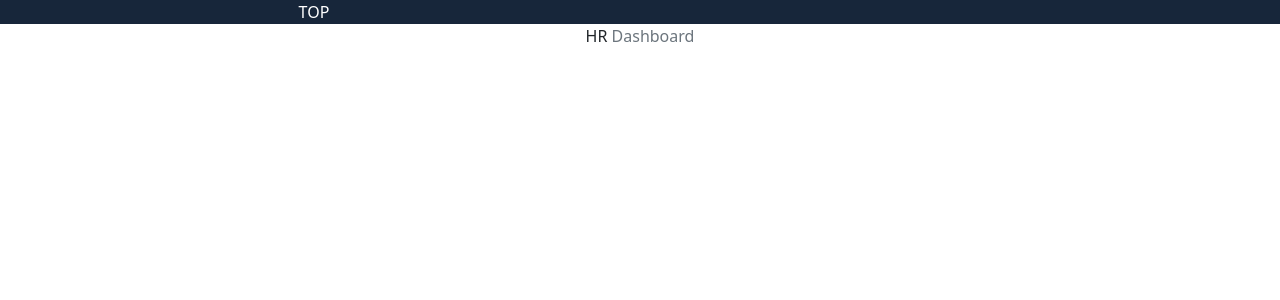
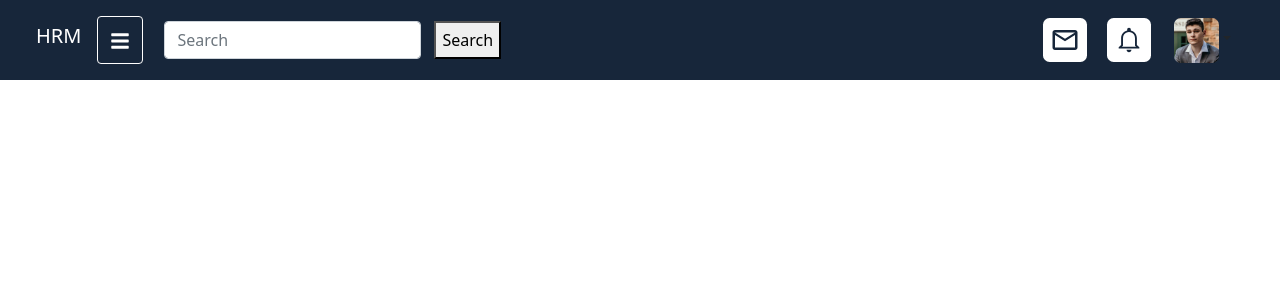
Before and after one commit to LeadTronics/hrm-lt, a React (Create React App) app: page /dashboard in a window 1280 px wide. Shown: the top 300 px of the page. Built offline with nearby package versions, Linux system fonts and the light colour scheme.

Commit message:
topbar test

```diff
--- a/src/Components/Topbar/Topbar.js
+++ b/src/Components/Topbar/Topbar.js
@@ -1,5 +1,16 @@
-import  React from 'react'
+import React from 'react'
 import '../Components.css'
+import { Nav, NavDropdown, Navbar, Container, Dropdown } from 'react-bootstrap';
+import { FaBars } from 'react-icons/fa'
+import { FiSettings, FiEdit2 } from 'react-icons/fi'
+import { MdMailOutline, MdPeopleAlt, MdOutlineAccountCircle } from 'react-icons/md'
+import { IoMdNotificationsOutline } from 'react-icons/io'
+import { RiTaskFill } from 'react-icons/ri'
+import { AiTwotoneHome, AiFillCalendar, AiOutlinePoweroff } from 'react-icons/ai'
+import Form from 'react-bootstrap/Form'
+import { FormControl } from 'react-bootstrap';
+import profileimg from '../../assets/images/profile.jpg'
+import { Link } from 'react-router-dom';
 
 
 const Topbar = () => {
@@ -9,7 +20,49 @@ const Topbar = () => {
             <div className='Topbar'>
                 <div className='sidebar-text-top'>
                     <div className='row'>
-                        <div className='col-6'>TOP</div>
+                        <Navbar style={{ backgroundColor: "#17263a" }} expand={false} fixed="top">
+                            <Container fluid>
+                                <div className='d-flex'>
+                                    <Navbar.Brand href="#" className='Dash-logo'>
+                                        HRM
+                                    </Navbar.Brand>
+                                    <Navbar.Toggle className='me-3'><FaBars /></Navbar.Toggle>
+                                    <Form className="d-flex ClasForm">
+                                        <FormControl
+                                            type="search"
+                                            placeholder="Search"
+                                            className="me-2"
+                                            style={{ margin: "5px" }}
+                                            aria-label="Search"
+                                        />
+                                        <button style={{ margin: "5px" }} variant="outline-success">Search</button>
+                                    </Form>
+                                </div>
+                                <div className='d-flex justify-content-center align-items-center top-drop-icon'>
+
+                                    <Nav.Link href="#action1" className="icon-top"><MdMailOutline style={{ fontSize: "30px" }} /></Nav.Link>
+                                    <Nav.Link href="#action1" className="icon-top"><IoMdNotificationsOutline style={{ fontSize: "30px" }} /></Nav.Link>
+                                    <Nav.Link className='Profile-drop'>
+                                        <Dropdown align="end">
+                                            <Dropdown.Toggle variant="inherit" id="dropdown-basic">
+                                                <img src={profileimg} className='profile-top' width="45px" alt="profile"></img>
+                                            </Dropdown.Toggle>
+
+                                            <Dropdown.Menu className='Popup-inner'>
+                                                <div className="text-center border-bottom pt-3" >
+                                                    <h6>username</h6>
+                                                    <p>Software Developer</p>
+                                                </div>
+                                                <Dropdown.Item href="/"><Link to="/"><MdOutlineAccountCircle style={{ padding: "10px", fontSize: "40px" }} />Profile</Link></Dropdown.Item>
+                                                <Dropdown.Item href="/"><Link to="/"><FiSettings style={{ padding: "10px", fontSize: "40px" }} />Settings</Link></Dropdown.Item>
+                                                <Dropdown.Item href="/"><Link to="/"><MdMailOutline style={{ padding: "10px", fontSize: "40px" }} />Messages</Link></Dropdown.Item>
+                                                <Dropdown.Item href="/"><Link to="/"><FiEdit2 style={{ padding: "10px", fontSize: "40px" }} />Change Password</Link></Dropdown.Item>
+                                                <Dropdown.Item ><AiOutlinePoweroff style={{ padding: "10px", fontSize: "40px" }} /><span>Sign Out</span></Dropdown.Item>
+                                            </Dropdown.Menu>
+                                        </Dropdown></Nav.Link>
+                                </div>
+                            </Container>
+                        </Navbar>
                     </div>
                 </div>
             </div>
```
